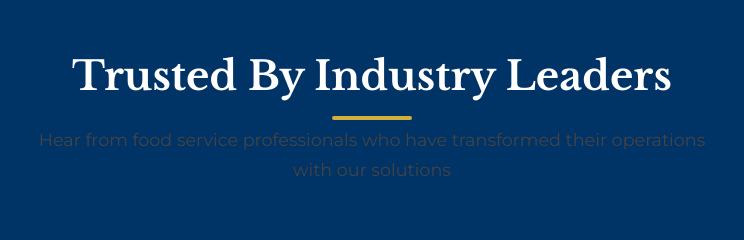
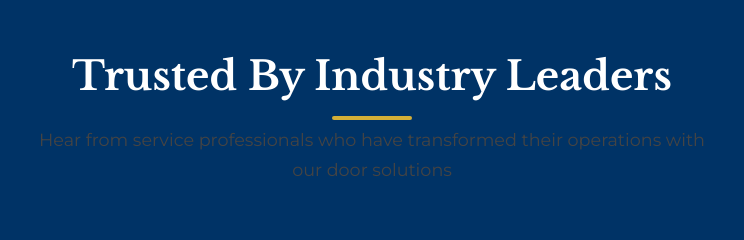
Before and after one commit to patriadoors/com, a plain HTML site: page index.html in a window 1280 px wide. Shown: the part 3000-3240 px from the top of the page, 268-1012 px from the left. Drawn offline with nearby package versions, Linux system fonts and the light colour scheme.

Commit message:
Update index.html

```diff
--- a/index.html
+++ b/index.html
@@ -1067,7 +1067,7 @@
             <div class="container">
                 <div class="section-header">
                     <h2>Trusted By Industry Leaders</h2>
-                    <p>Hear from food service professionals who have transformed their operations with our solutions</p>
+                    <p>Hear from service professionals who have transformed their operations with our door solutions</p>
                 </div>
                 <div class="testimonial-grid">
                     <div class="testimonial-card">
```
